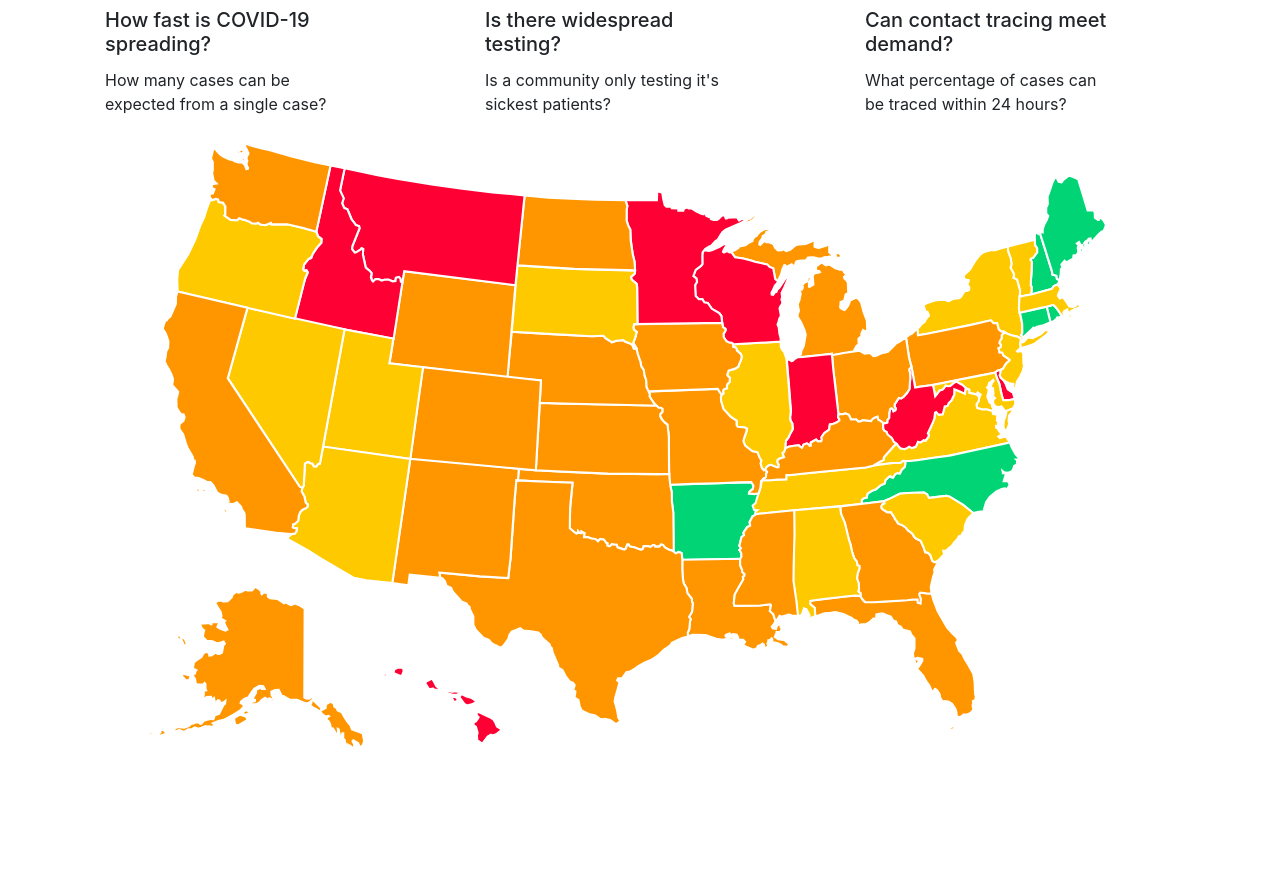
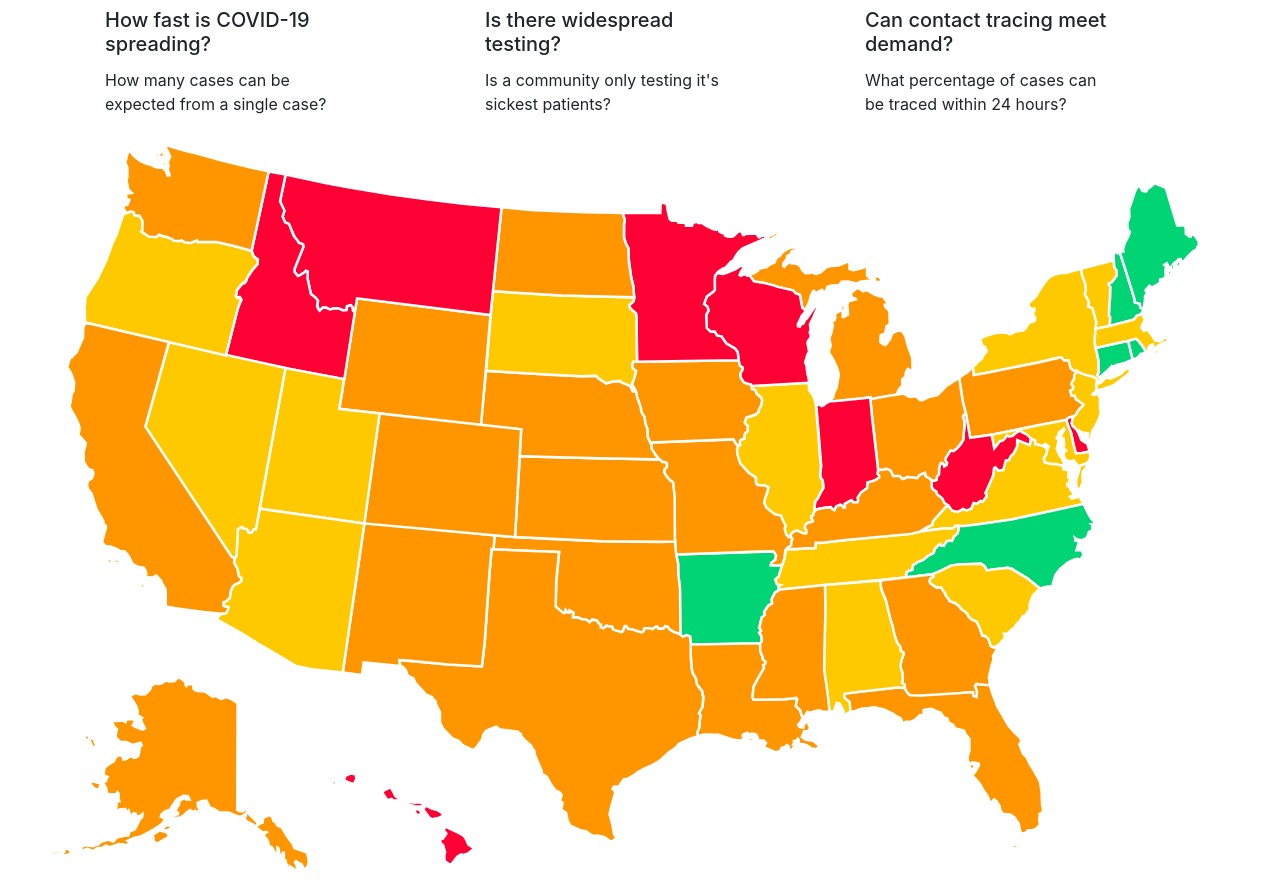
Before and after one commit to soundestmammal/covid19insights, a React (Create React App) app in the folder client/: page / in a window 1280 px wide. Shown: the part 360-1246 px from the top of the page. Before the commit the page ends 1121 px from the top, so only its background shows below. Built offline with nearby package versions, Linux system fonts and the light colour scheme.

Commit message:
Change US Map from a Fixed width to a max-width

```diff
--- a/client/src/App.css
+++ b/client/src/App.css
@@ -703,3 +703,9 @@
     height: 700px;
   }
 }
+
+/* US Map Home Screen */
+.us-map-container {
+  max-width: 1200px;
+  margin: 0 auto;
+}
--- a/client/src/components/USMap.js
+++ b/client/src/components/USMap.js
@@ -29,7 +29,7 @@ class USMap extends Component {
             </StatePath>
         );
         return (
-            <div style={{width: '1000px', margin: '0 auto'}}>
+            <div className="us-map-container">
                 <svg viewBox="0 0 960 600">
                     {map}
                 </svg>
```
